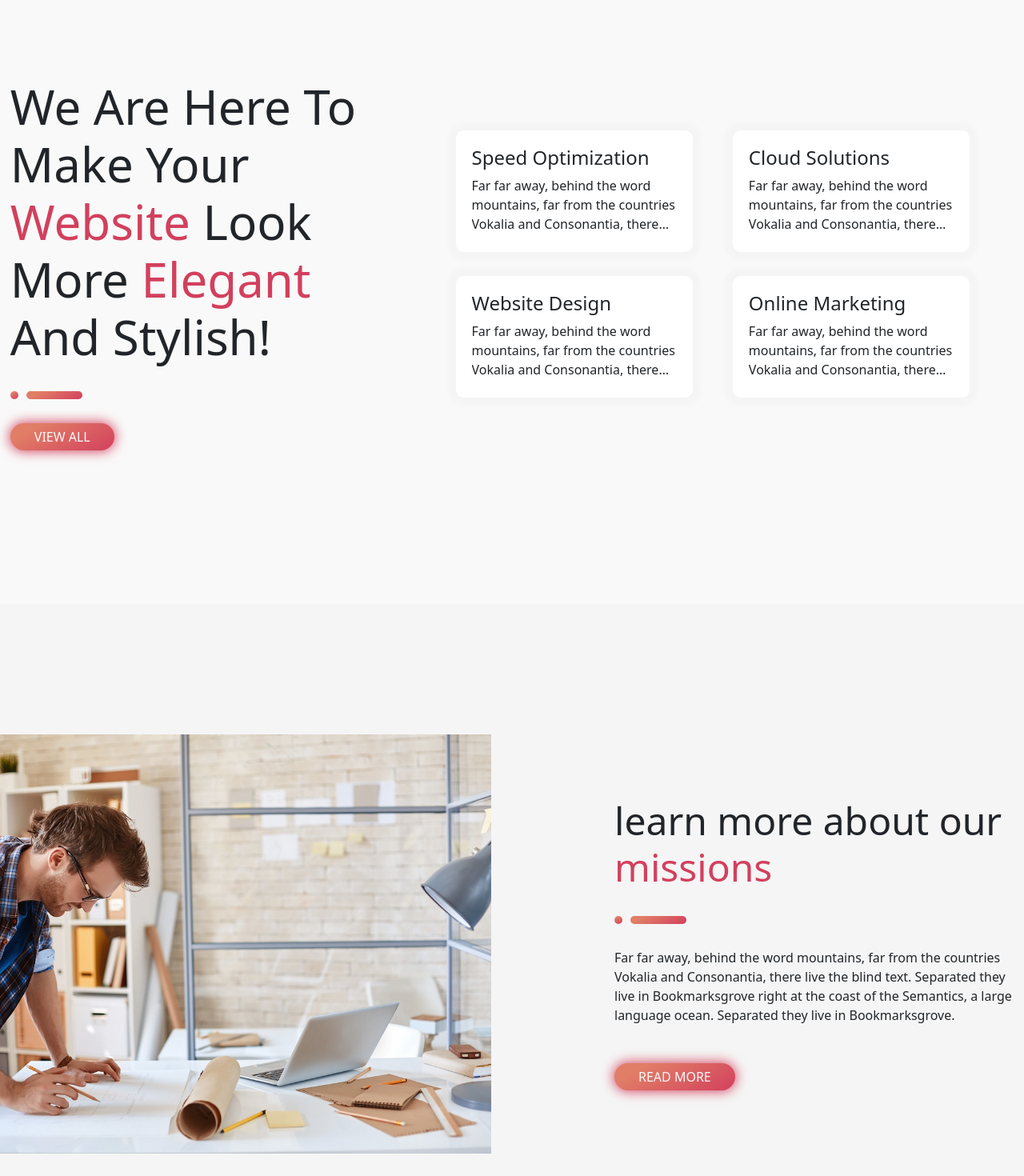
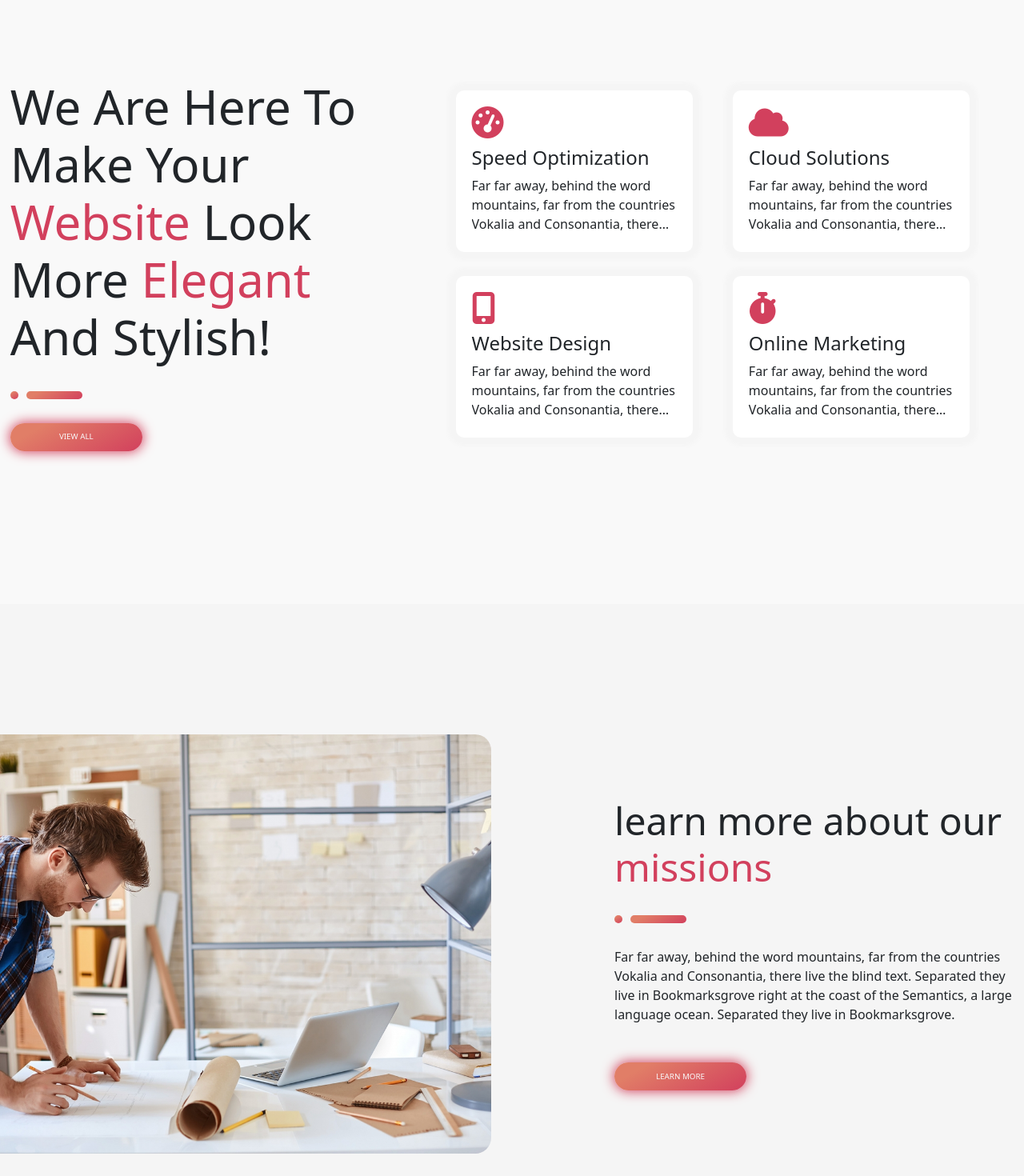
Before and after one commit to GioGreco/proj-html-vuejs, a Vue app: page / in a window 1280 px wide. Shown: the part 1080-2550 px from the top of the page at 80% size. Built offline with nearby package versions, Linux system fonts and the light colour scheme.

Commit message:
final commit (add a few more transitions)

```diff
--- a/src/assets/styles/global.scss
+++ b/src/assets/styles/global.scss
@@ -16,15 +16,45 @@ $fa-font-path: '../webfonts';
 
 .custom-btn{
   background-image: $active-special-lingrad;
-  padding: 5px 30px;
   color: $white-d1-text;
   border: none;
+  width: 165px;
+  height: 35px;
   box-shadow: 0 0 15px 1px $palered-bg;
+  position: relative;
+  overflow: hidden;
   transition: background-image .5s, box-shadow 1s;
 
+  .layover{
+    position: absolute;
+    top: 50%;
+    left: 50%;
+    transform: translate(-50%, -50%);
+    width: 1px;
+    height: 1px;
+    opacity: 0;
+    border-radius: 50%;
+    background-image: $linGrad-lightblack-black100;
+    z-index: 20;
+    transition: transform .5s ease-in-out;
+  }
+
+  .text{
+    position: absolute;
+    top: 50%;
+    left: 50%;
+    transform: translate(-50%,-50%);
+    z-index: 25;
+    font-size: .6125rem;
+  }
+
   &:hover{
-    background-image: $linGrad-lightblack-black100;
     box-shadow: none;
+
+    .layover{
+      transform: scale(200);
+      opacity: 1;
+    }
   }
 }
 
--- a/src/components/CaseStudiesComponent.vue
+++ b/src/components/CaseStudiesComponent.vue
@@ -20,7 +20,7 @@
                     </div>
                 </div>
             </div>
-            <button class="custom-btn rounded-pill text-uppercase" v-motion :initial="{y: 40, opacity: 0}" :visible="{y: 0, opacity: 1, transition:{type:'spring', mass: 1.5}}">read more</button>
+            <div class="custom-btn rounded-pill text-uppercase" v-motion :initial="{y: 40, opacity: 0}" :visible="{y: 0, opacity: 1, transition:{type:'spring', mass: 1.5}}"><div class="text">Read more</div><div class="layover"></div></div>
         </div>
     </section>
 </template>
--- a/src/components/ContactUsComponent.vue
+++ b/src/components/ContactUsComponent.vue
@@ -16,7 +16,7 @@
                     <span>What Are You Waiting for?</span>
                     <h4>Let's Talk About Work</h4>
                 </div>
-                <button class="custom-btn rounded-pill text-uppercase">start now</button>
+                <div class="custom-btn rounded-pill text-uppercase"><div class="text">Start now</div><div class="layover"></div></div>
             </div>
         </section>
     </div>
@@ -93,10 +93,11 @@
         h4{
             font-size: 32px;
         }
-        button{
+        .custom-btn{
             background-image: $linGrad-lightblack-black100;
-            padding: 10px 30px;
-            color: $grey-d1-text
+            .layover{
+                background-image: $active-special-lingrad;
+            }
         }
     }
 }
--- a/src/components/FeaturesComponent.vue
+++ b/src/components/FeaturesComponent.vue
@@ -6,12 +6,12 @@
                 <div class="custom-separator my-4" v-motion :initial="{x: 50, opacity: 0}" :visible="{x: 0, opacity: 1, transition:{type:'spring', mass: 1.5, delay: 300}}">
                     <span></span><span></span>
                 </div>
-                <button class="custom-btn rounded-pill text-uppercase" v-motion :initial="{scale: 1.1}" :visible="{scale: 1, transition: {type: 'spring', mass: 2, delay: 400}}">View All</button>
+                <div class="custom-btn rounded-pill text-uppercase" v-motion :initial="{scale: 1.1}" :visible="{scale: 1, transition: {type: 'spring', mass: 2, delay: 400}}"><div class="text">View all</div><div class="layover"></div></div>
             </div>
             <div class="features-right">
                 <div class="features-wrap">
                     <div v-for="(item,index) in store.features" :key="index" class="feature" v-motion :initial="{x: 50, opacity: 0}" :visible="{x: 0, opacity: 1, transition:{type:'spring', mass: 1.5, delay: index * 200}}">
-                        <i></i>
+                        <i :class="item.icon"></i>
                         <h6>{{item.type}}</h6>
                         <span>{{item.description}}</span>
                     </div>
@@ -74,7 +74,22 @@ import {store} from '../store.js';
                         background-color: $white-100;
                         border-radius: 10px;
                         box-shadow: 0 0 5px 10px $white-d2-bg;
+                        transition: background-color .5s ease-in-out, color .5s ease-in-out;
 
+                        &:hover{
+                            background-image: $active-special-lingrad;
+                            color: $white-d1-text;
+                            i{
+                                color: $white-d1-text;
+                            }
+                        }
+
+                        i{
+                            font-size: 2.5rem;
+                            color: $active-special-text;
+                            margin-bottom: 10px;
+                            transition: color .5s ease-in-out;
+                        }
                         h6{
                             font-size: 24px;
                         }
--- a/src/components/HeaderComponent.vue
+++ b/src/components/HeaderComponent.vue
@@ -5,7 +5,7 @@
         </div>
         <BrowseSectionsComponent/>
         <div class="h-100">
-            <button class="custom-btn rounded-pill text-uppercase">Purchase</button>
+            <div class="custom-btn rounded-pill text-uppercase"><div class="text">Purchase</div><div class="layover"></div></div>
             <i class="fa-solid fa-magnifying-glass"></i>
         </div>
     </header>
--- a/src/components/JumbotronComponent.vue
+++ b/src/components/JumbotronComponent.vue
@@ -12,7 +12,7 @@
                 <div class="description" v-motion :initial="{scale: 1.1}" :enter="{scale: 1, transition: {type: 'spring', mass: 2}}">
                     Far far away, behind the word mountains, far from the countries Vokalia and Consonantia, there live the blind text. Separated they live in Bookmarksgrove right at the coast of the Semantics, a large language ocean. Separated they live in Bookmarksgrove.
                 </div>
-                <button class="custom-btn rounded-pill text-uppercase" v-motion :initial="{scale: 1.1}" :enter="{scale: 1, transition: {type: 'spring', mass: 2}}">Read More</button>
+                <div class="custom-btn rounded-pill text-uppercase" v-motion :initial="{scale: 1.1}" :enter="{scale: 1, transition: {type: 'spring', mass: 2}}"><div class="text">Read more</div><div class="layover"></div></div>
                 <div class="socials text-uppercase">
                     <span>Facebook</span>
                     <span>Instagram</span>
--- a/src/components/LearnMoreComponent.vue
+++ b/src/components/LearnMoreComponent.vue
@@ -2,8 +2,11 @@
     <section id="learn-more">
         <div class="wrapper">
             <div class="learnMore-left">
-                <img class="pic-behind" src="/images/busy-architect-PYVKWM4-1024x872.jpg" alt="">
-                <!-- <div class="green-layover"></div> -->
+                <!-- <img class="pic-behind" src="/images/busy-architect-PYVKWM4-1024x872.jpg" alt=""> -->
+                <div class="green-layover">
+                    <img class="pic-behind" src="/images/busy-architect-PYVKWM4-1024x872.jpg" alt="">
+                    <!-- <img class="pic-front" src="/images/businesswoman-analysing-document-P8WSNMC-1024x820.jpg" alt=""> -->
+                </div>
                 <!-- <img class="pic-front" src="/images/businesswoman-analysing-document-P8WSNMC-1024x820.jpg" alt=""> -->
             </div>
             <div class="learnMore-right">
@@ -12,7 +15,7 @@
                     <span></span><span></span>
                 </div>
                 <div>Far far away, behind the word mountains, far from the countries Vokalia and Consonantia, there live the blind text. Separated they live in Bookmarksgrove right at the coast of the Semantics, a large language ocean. Separated they live in Bookmarksgrove.</div>
-                <button class="custom-btn rounded-pill text-uppercase mt-5">Read More</button>
+                <div class="custom-btn rounded-pill text-uppercase mt-5"><div class="text">Learn more</div><div class="layover"></div></div>
             </div>
         </div>
     </section>
@@ -37,9 +40,22 @@
 
             .learnMore-left{
                 width: 60%;
-                .pic-behind{
+
+                .green-layover{
                     width: 80%;
+                    border-top-right-radius: 20px;
+                    border-bottom-right-radius: 20px;
+                    .pic-behind{
+                        width: 100%;
+                        border-top-right-radius: 20px;
+                        border-bottom-right-radius: 20px;
+                    }
                 }
+                // .pic-behind{
+                //     width: 80%;
+                //     border-top-right-radius: 20px;
+                //     border-bottom-right-radius: 20px;
+                // }
             }
 
             .learnMore-right{
--- a/src/store.js
+++ b/src/store.js
@@ -31,22 +31,22 @@ export const store = reactive({
         {
             type: 'Speed Optimization',
             description: 'Far far away, behind the word mountains, far from the countries Vokalia and Consonantia, there live the blind text. Separated they live in Bookmarksgrove right at the coast of the Semantics, a large language ocean. Separated they live in Bookmarksgrove.',
-            icon: ''
+            icon: 'fa-solid fa-gauge-high'
         },
         {
             type: 'Cloud Solutions',
             description: 'Far far away, behind the word mountains, far from the countries Vokalia and Consonantia, there live the blind text. Separated they live in Bookmarksgrove right at the coast of the Semantics, a large language ocean. Separated they live in Bookmarksgrove.',
-            icon: ''
+            icon: 'fa-solid fa-cloud'
         },
         {
             type: 'Website Design',
             description: 'Far far away, behind the word mountains, far from the countries Vokalia and Consonantia, there live the blind text. Separated they live in Bookmarksgrove right at the coast of the Semantics, a large language ocean. Separated they live in Bookmarksgrove.',
-            icon: ''
+            icon: 'fa-solid fa-mobile-screen-button'
         },
         {
             type: 'Online Marketing',
             description: 'Far far away, behind the word mountains, far from the countries Vokalia and Consonantia, there live the blind text. Separated they live in Bookmarksgrove right at the coast of the Semantics, a large language ocean. Separated they live in Bookmarksgrove.',
-            icon: ''
+            icon: 'fa-solid fa-stopwatch'
         }
     ],
     caseStudies: [
```
Also changed, not shown: src/components/LatestNewsComponent.vue (+20 -1 lines).
